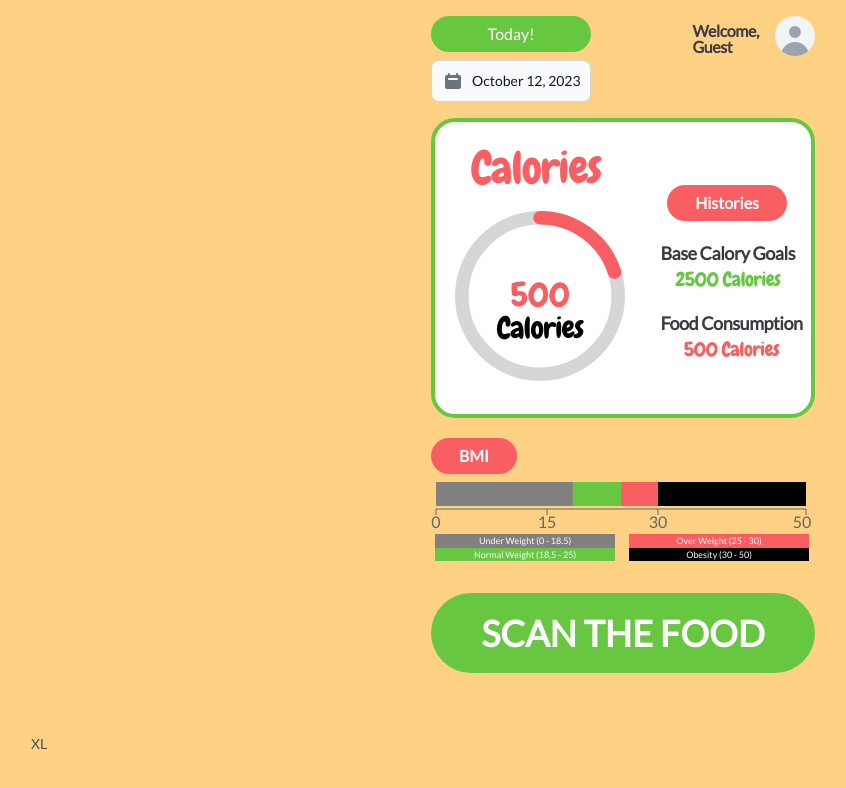
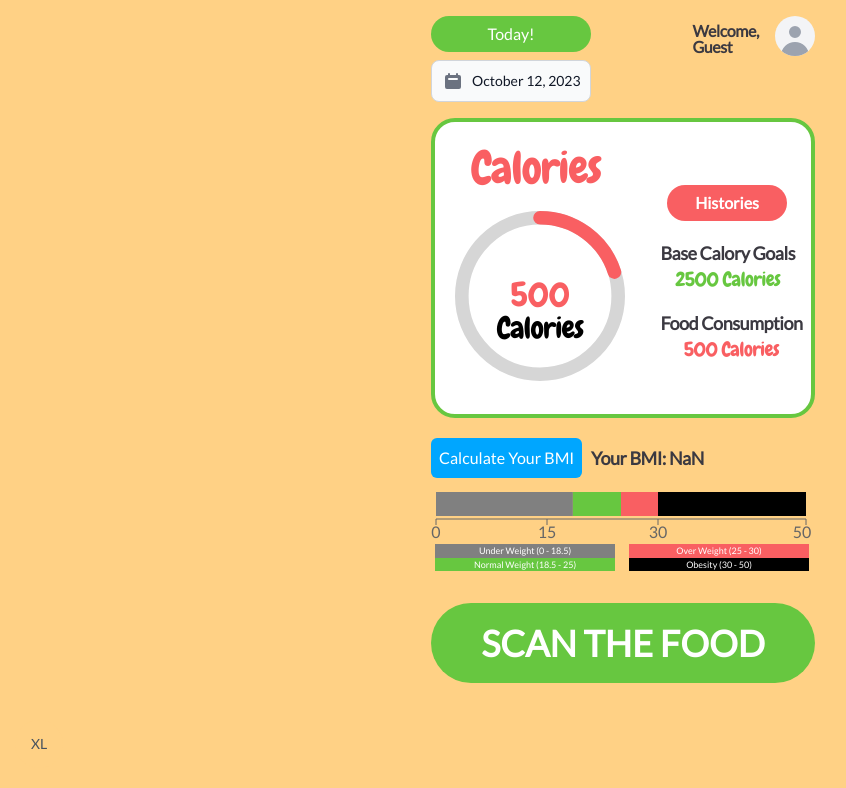
Before and after one commit to AmruTheSeeker/EatYes, a Next.js app: page /dashboard in a window 1280 px wide. Shown: the top 788 px of the page, without its empty margins (17-863 px from the left). Built offline with nearby package versions, Linux system fonts and the light colour scheme.

Commit message:
Update : add simple BMI calculation feature

```diff
--- a/package.json
+++ b/package.json
@@ -11,6 +11,7 @@
   "dependencies": {
     "@prisma/client": "^5.4.2",
     "bcrypt": "^5.1.1",
+    "bootstrap": "^5.3.2",
     "flowbite-react": "^0.6.4",
     "jose": "^4.15.4",
     "js-cookie": "^3.0.5",
@@ -20,6 +21,7 @@
     "next": "^13.5.6",
     "prisma": "^5.4.2",
     "react": "^18",
+    "react-bootstrap": "^2.9.1",
     "react-circular-progressbar": "^2.1.0",
     "react-dom": "^18",
     "react-hot-toast": "^2.4.1",
--- a/src/app/dashboard/labtrial/page.js
+++ b/src/app/dashboard/labtrial/page.js
@@ -1,12 +1,10 @@
 import { Header } from "@/components/sharedui/guestHeader";
 import { CaloryCard } from "@/components/sharedui/caloryCard";
 import { GraphGuest } from "@/components/sharedui/userGraph";
-import { Figma } from "@/components/sharedui/labFigma";
 
 export default function Page() {
   return (
     <div>
-      {/* <Figma /> */}
       <Header />
       <CaloryCard />
       <GraphGuest />
--- a/src/app/dashboard/page.js
+++ b/src/app/dashboard/page.js
@@ -2,12 +2,14 @@ import { Header } from "@/components/sharedui/guestHeader";
 import { CircularCalory } from "@/components/sharedui/circularCalory";
 import { BodyMassIndex } from "@/components/sharedui/bodyMassIndex";
 import { ScanButton } from "../../components/sharedui/scanButton";
+import { BMIModal } from "@/components/sharedui/modalBMI";
 
 export default function Page() {
   return (
     <div>
       <Header />
       <CircularCalory />
+      <BMIModal />
       <BodyMassIndex />
       <ScanButton />
     </div>
--- a/src/components/sharedui/bodyMassIndex.jsx
+++ b/src/components/sharedui/bodyMassIndex.jsx
@@ -17,22 +17,26 @@ export const BodyMassIndex = () => {
   ];
 
     return (
-      <div>
-        <div>
+      <div className="mt-3">
+        {/* <div>
           <button
             className="mt-5 px-7 py-1.5 bg-secondary-400 rounded-full"
             onClick={() => router.push("/login")}
           >
-            <p className="text-center font-bold text-secondary-200">BMI</p>
+            <p className="text-center font-bold text-secondary-200">Check your BMI</p>
           </button>
-        </div>
-
+        </div> */}
+        <div>
           <BarChart width={380} height={70} data={data} layout="vertical">
             <XAxis type="number" domain={[0, "dataMax"]} />
             <YAxis dataKey="name" type="category" hide={true} />
 
             <Bar dataKey="Under Weight (0 - 18.5)" stackId="a" fill="#808080" />
-          <Bar dataKey="Normal Weight (18.5 - 25)" stackId="a" fill="#67C740" />
+            <Bar
+              dataKey="Normal Weight (18.5 - 25)"
+              stackId="a"
+              fill="#67C740"
+            />
             <Bar dataKey="Over Weight (25 - 30)" stackId="a" fill="#F95F62" />
             <Bar dataKey="Obesity (30 - 50)" stackId="a" fill="#000000" />
           </BarChart>
@@ -46,8 +50,11 @@ export const BodyMassIndex = () => {
               </div>
             </div>
             <div className="absolute w-[180px] text-center text-[9px] ml-[198px]">
-            <div className="bg-[#F95F62] text-white">Over Weight (25 - 30)</div>
+              <div className="bg-[#F95F62] text-white">
+                Over Weight (25 - 30)
+              </div>
               <div className="bg-[#000000] text-white">Obesity (30 - 50)</div>
+            </div>
           </div>
         </div>
       </div>
--- /dev/null
+++ b/src/components/sharedui/modalBMI.jsx
@@ -0,0 +1,68 @@
+"use client"
+
+import React, { useState } from "react";
+import { useEffect } from "react";
+import { Modal} from "flowbite-react";
+
+
+export const BMIModal = () => {
+  const [weight, setWeight] = useState(0);
+  const [height, setHeight] = useState(0);
+  const [bmi, setBmi] = useState(0);
+  const [modal, setModal] = useState(false);
+
+    useEffect(() => {
+    const calculateBmi = () => {
+      setBmi(weight / ((height/100) * (height/100)));
+    };
+
+    calculateBmi();
+  }, [weight, height]);
+return (
+  <div className="mt-5">
+    <button
+      variant="primary"
+      onClick={() => {
+        setModal(true);
+      }}
+    >
+      Calculate Your BMI
+    </button>
+
+    <Modal show={modal} onHide={() => setModal(false)}>
+      <Modal.Header>
+        <h1>Calculate Your BMI</h1>
+      </Modal.Header>
+      <Modal.Body>
+        <input
+          className="font-black"
+          type="number"
+          placeholder="75 Weight (kg)"
+          value={weight}
+          onChange={(e) => setWeight(e.target.value)}
+        />
+        <input
+          className="font-black"
+          type="number"
+          placeholder="165 Height (m)"
+          value={height}
+          onChange={(e) => setHeight(e.target.value)}
+        />
+      </Modal.Body>
+      <Modal.Footer>
+        <button
+          variant="primary"
+          onClick={() => {
+            setModal(false);
+          }}
+        >
+          Calculate
+        </button>
+      </Modal.Footer>
+    </Modal>
+    <div className="mt-[-34px] ml-40">
+      <h4 className="font-bold">Your BMI: {bmi.toFixed(2)}</h4>
+    </div>
+  </div>
+);
+}
```
Also changed, not shown: 1 other file (tests, documents, lock files or other folders). Lines whose indentation alone changed are shown as unchanged.
